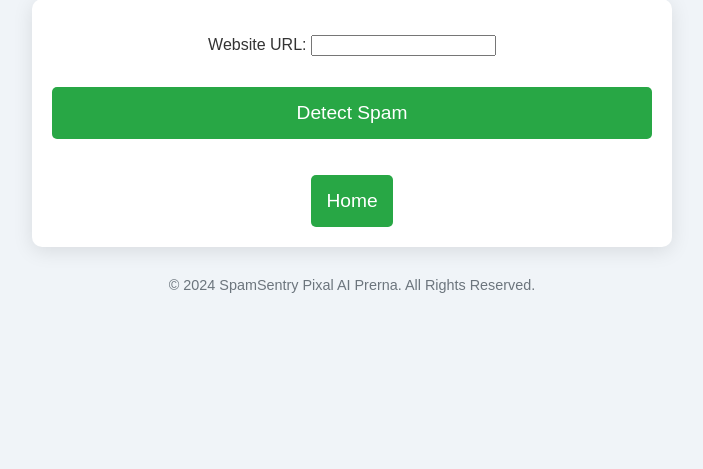
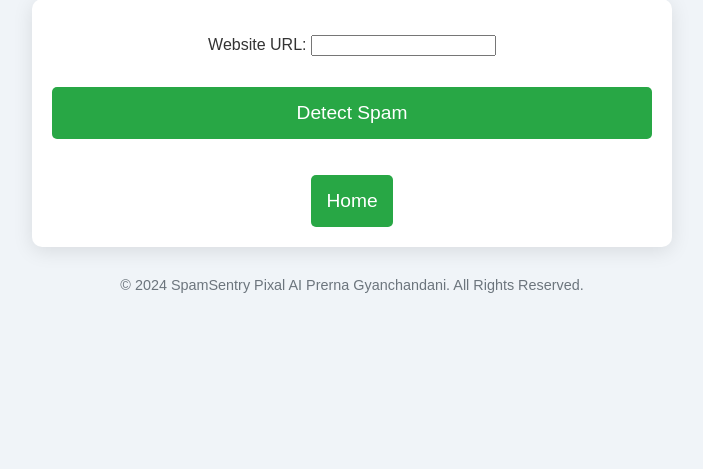
Before and after one commit to Prerna-Gyani/spamaicheck, a Django app: page /detect/ in a window 1280 px wide. Shown: the part 113-582 px from the top of the page, without its empty margins (288-991 px from the left). Run offline with Django 5.2, Linux system fonts and the light colour scheme; parts of the project's set-up code (start-up, migrations or seed data) failed here and were passed over.

Commit message:
Update detect_spam.html

```diff
--- a/members/templates/detect_spam.html
+++ b/members/templates/detect_spam.html
@@ -79,7 +79,7 @@
     </div>
 
     <div class="footer">
-        &copy; 2024 SpamSentry Pixal AI Prerna. All Rights Reserved.
+        &copy; 2024 SpamSentry Pixal AI Prerna Gyanchandani. All Rights Reserved.
     </div>
 </body>
 </html>
```
